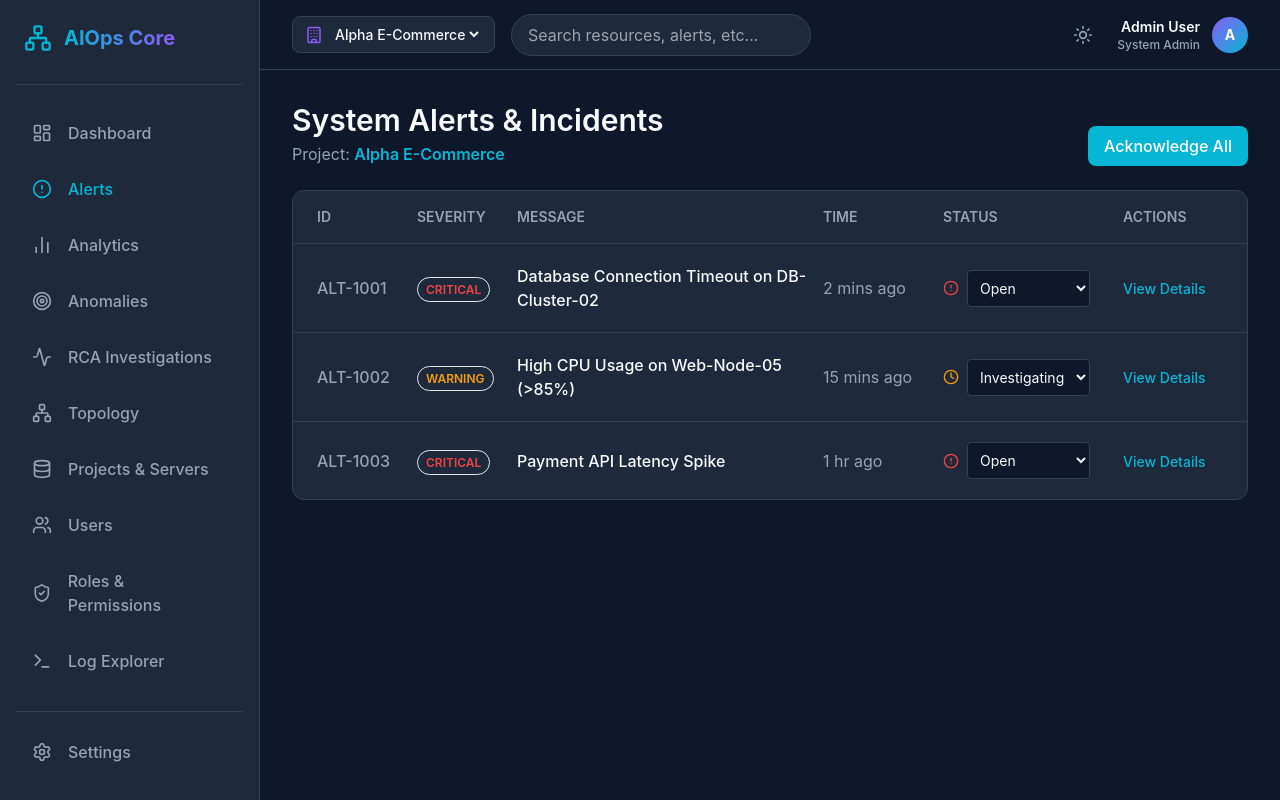
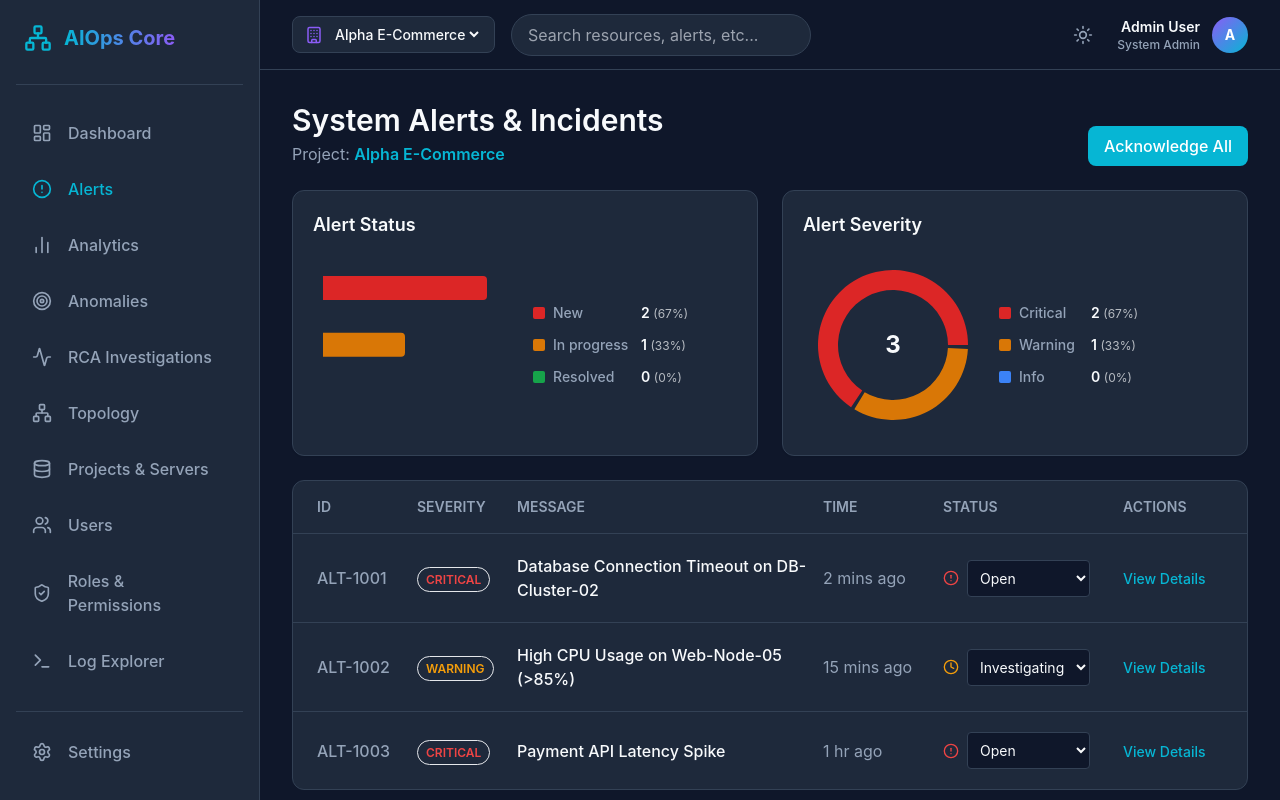
Before and after one commit to sudhanshu-acl/AIOPS-FRONTEND, a React (Vite) app: page /alerts in a window 1280 px wide. Built offline with nearby package versions, Linux system fonts and the light colour scheme.

Commit message:
feat: add ProjectManagement and Alerts modules to handle project and server resource monitoring

```diff
--- a/src/modules/alerts/Alerts.tsx
+++ b/src/modules/alerts/Alerts.tsx
@@ -1,7 +1,8 @@
-import React, { useState, useEffect } from 'react';
+import React, { useState, useEffect, useMemo } from 'react';
 import { getAlerts, AlertSeverity, AlertStatus, Alert } from '../../services/dummyData';
 import { AlertCircle, CheckCircle, Clock, Sparkles, Server, Network, Terminal, History, UserCircle } from 'lucide-react';
 import { useProject } from '../../context/ProjectContext';
+import { BarChart, Bar, XAxis, YAxis, Tooltip, ResponsiveContainer, PieChart, Pie, Cell } from 'recharts';
 
 interface AlertLog {
   time: string;
@@ -102,6 +103,24 @@ const Alerts: React.FC = () => {
     else setExpandedAlertId(id);
   };
 
+  const statusData = useMemo(() => {
+    return [
+      { name: 'New', value: localAlerts.filter(a => a.status === 'Open').length, fill: '#dc2626' },
+      { name: 'In progress', value: localAlerts.filter(a => a.status === 'Investigating').length, fill: '#d97706' },
+      { name: 'Resolved', value: localAlerts.filter(a => a.status === 'Closed').length, fill: '#16a34a' }
+    ];
+  }, [localAlerts]);
+
+  const severityData = useMemo(() => {
+    return [
+      { name: 'Critical', value: localAlerts.filter(a => a.severity === 'critical').length, fill: '#dc2626' },
+      { name: 'Warning', value: localAlerts.filter(a => a.severity === 'warning').length, fill: '#d97706' },
+      { name: 'Info', value: localAlerts.filter(a => a.severity === 'info').length, fill: '#3b82f6' }
+    ];
+  }, [localAlerts]);
+
+  const totalAlerts = localAlerts.length;
+
   return (
     <div className="flex flex-col">
       <div className="flex justify-between items-end mb-6">
@@ -112,6 +131,80 @@ const Alerts: React.FC = () => {
         <button className="bg-accent-cyan text-white border-none py-2 px-4 rounded-lg font-medium cursor-pointer transition-opacity duration-200 hover:opacity-90">
           Acknowledge All
         </button>
+      </div>
+
+      <div className="grid grid-cols-1 md:grid-cols-2 gap-6 mb-6">
+        {/* Alert Status Chart */}
+        <div className="bg-bg-card border border-border-color p-5 rounded-xl shadow-sm">
+          <h3 className="text-lg font-semibold mb-4 text-text-primary">Alert Status</h3>
+          <div className="h-[180px] flex items-center">
+            <ResponsiveContainer width="50%" height="100%">
+              <BarChart data={statusData} layout="vertical" margin={{ top: 5, right: 30, left: 10, bottom: 5 }}>
+                <XAxis type="number" hide />
+                <YAxis dataKey="name" type="category" hide />
+                <Tooltip cursor={{fill: 'transparent'}} contentStyle={{ backgroundColor: '#1e1e2d', borderColor: '#323248', color: '#fff' }} />
+                <Bar dataKey="value" radius={[0, 4, 4, 0]} barSize={24}>
+                  {statusData.map((entry, index) => (
+                    <Cell key={`cell-${index}`} fill={entry.fill} />
+                  ))}
+                </Bar>
+              </BarChart>
+            </ResponsiveContainer>
+            <div className="flex flex-col gap-3 ml-4 w-1/2">
+              {statusData.map(item => (
+                <div key={item.name} className="flex items-center gap-2 text-sm text-text-secondary">
+                  <div className="w-3 h-3 rounded-sm" style={{ backgroundColor: item.fill }}></div>
+                  <span className="w-20 font-medium">{item.name}</span>
+                  <span className="font-semibold text-text-primary">
+                    {item.value} <span className="text-xs font-normal opacity-70">({totalAlerts ? Math.round((item.value / totalAlerts) * 100) : 0}%)</span>
+                  </span>
+                </div>
+              ))}
+            </div>
+          </div>
+        </div>
+
+        {/* Alert Severity Chart */}
+        <div className="bg-bg-card border border-border-color p-5 rounded-xl shadow-sm">
+          <h3 className="text-lg font-semibold mb-4 text-text-primary">Alert Severity</h3>
+          <div className="h-[180px] flex items-center justify-between">
+            <div className="relative w-[180px] h-full flex-shrink-0">
+              <ResponsiveContainer width="100%" height="100%">
+                <PieChart>
+                  <Pie
+                    data={severityData}
+                    cx="50%"
+                    cy="50%"
+                    innerRadius={55}
+                    outerRadius={75}
+                    paddingAngle={3}
+                    dataKey="value"
+                    stroke="none"
+                  >
+                    {severityData.map((entry, index) => (
+                      <Cell key={`cell-${index}`} fill={entry.fill} />
+                    ))}
+                  </Pie>
+                  <Tooltip contentStyle={{ backgroundColor: '#1e1e2d', borderColor: '#323248', color: '#fff', borderRadius: '8px' }} itemStyle={{ color: '#fff' }} />
+                </PieChart>
+              </ResponsiveContainer>
+              <div className="absolute inset-0 flex items-center justify-center flex-col pointer-events-none">
+                <span className="text-2xl font-bold text-text-primary">{totalAlerts}</span>
+              </div>
+            </div>
+            <div className="flex flex-col gap-3 flex-1 pl-4">
+              {severityData.map(item => (
+                <div key={item.name} className="flex items-center gap-2 text-sm text-text-secondary">
+                  <div className="w-3 h-3 rounded-sm" style={{ backgroundColor: item.fill }}></div>
+                  <span className="w-16 font-medium">{item.name}</span>
+                  <span className="font-semibold text-text-primary">
+                    {item.value} <span className="text-xs font-normal opacity-70">({totalAlerts ? Math.round((item.value / totalAlerts) * 100) : 0}%)</span>
+                  </span>
+                </div>
+              ))}
+            </div>
+          </div>
+        </div>
       </div>
 
       <div className="card p-0 overflow-hidden">
```
Also changed, not shown: src/modules/projects/ProjectManagement.tsx (+4 -4 lines).
